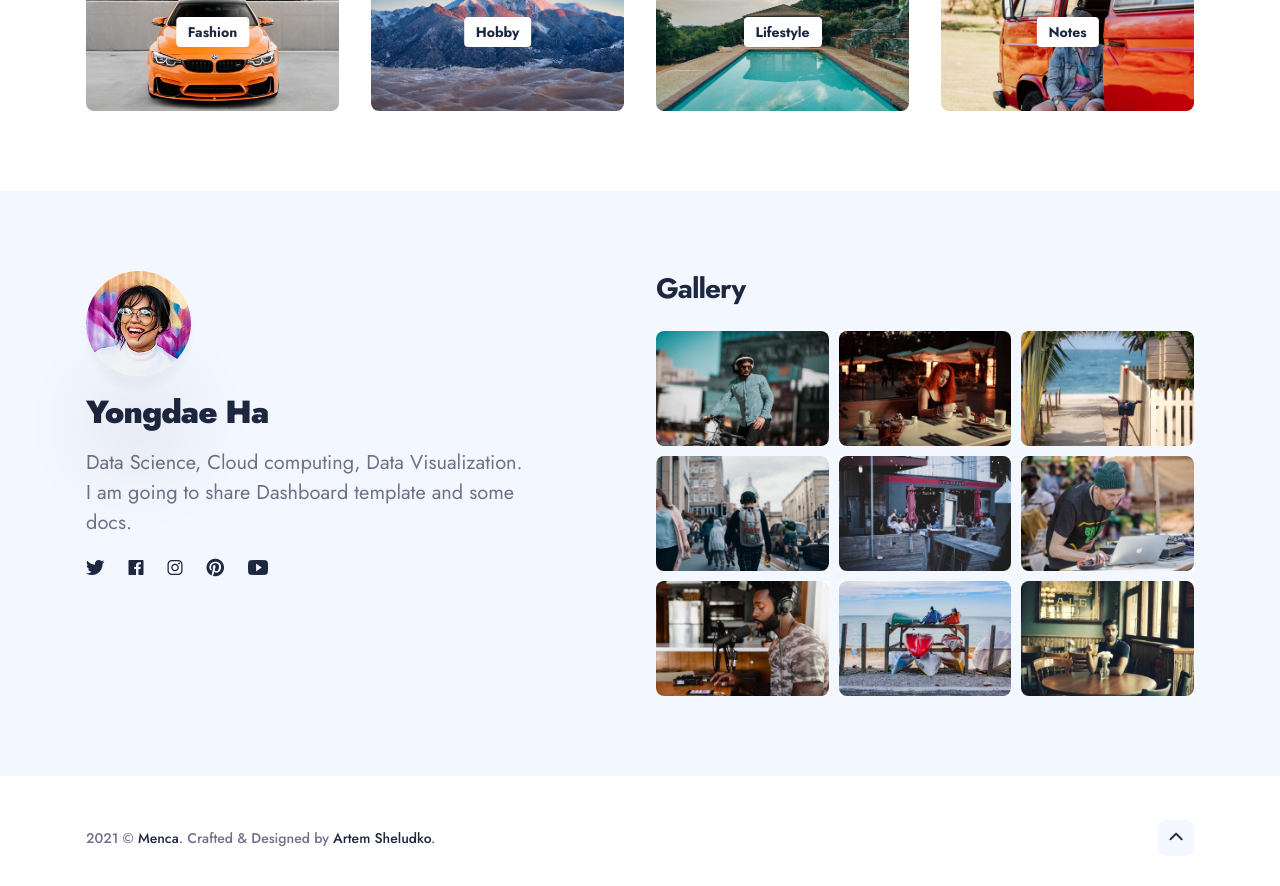
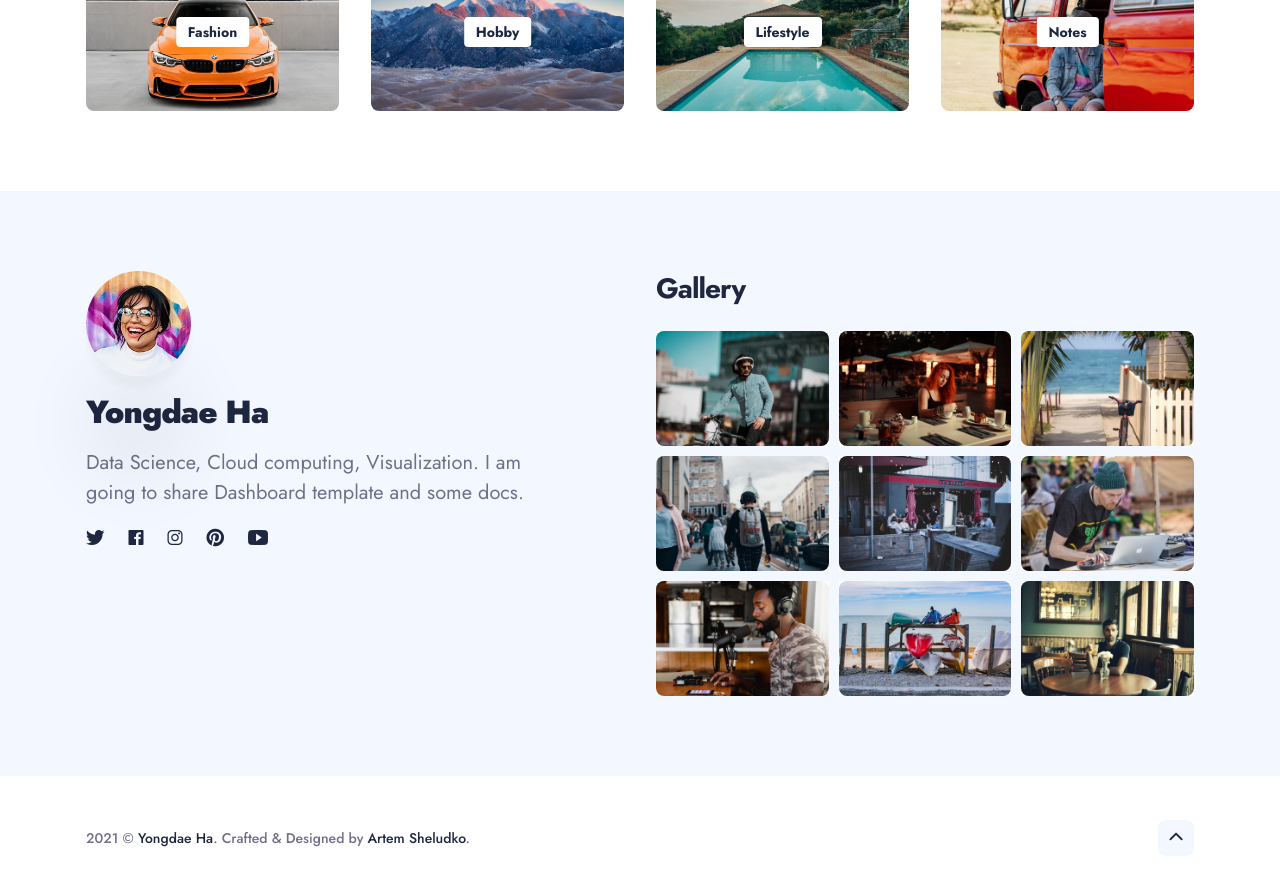
Before and after one commit to HaYongdae/hayongdae.github.io, a Jekyll site: the page built from index.html, in a window 1280 px wide and 900 px high, scrolled down 2221 px. Shown: the top 886 px of the window. Built offline with Jekyll 4.4.1, drawn with Linux system fonts in a browser that asks for light colours; nearby versions of some CDN libraries; the list of posts is cut into pages by our own code.

Commit message:
"config 수정"

```diff
--- a/_config.yml
+++ b/_config.yml
@@ -1,8 +1,8 @@
 #-------------------------------
 # Site Settings
-title: Menca
+title: Yongdae Ha
 logo: # You can add own logo. For example '/images/logo.png'.
-description: Menca personal blogging theme for Jekyll
+description: Site for studing and sharing useful info
 baseurl: "" # the subpath of your site, e.g. /blog
 url: "" # the base hostname & protocol for your site, e.g. http://example.com
 color_scheme: auto # You can choose three modes auto, light, and dark. By default, the auto mode is set, which means the user can choose the light or dark mode themself.
@@ -12,7 +12,7 @@ color_scheme: auto # You can choose three modes auto, light, and dark. By defaul
 # Author Settings
 author:
   author__name: Yongdae Ha
-  author__bio: Data Science, Cloud computing, Data Visualization. I am going to share Dashboard template and some docs.
+  author__bio: Data Science, Cloud computing, Visualization. I am going to share Dashboard template and some docs.
   author__avatar: '/images/01-1.jpg'
 
 social:
```
